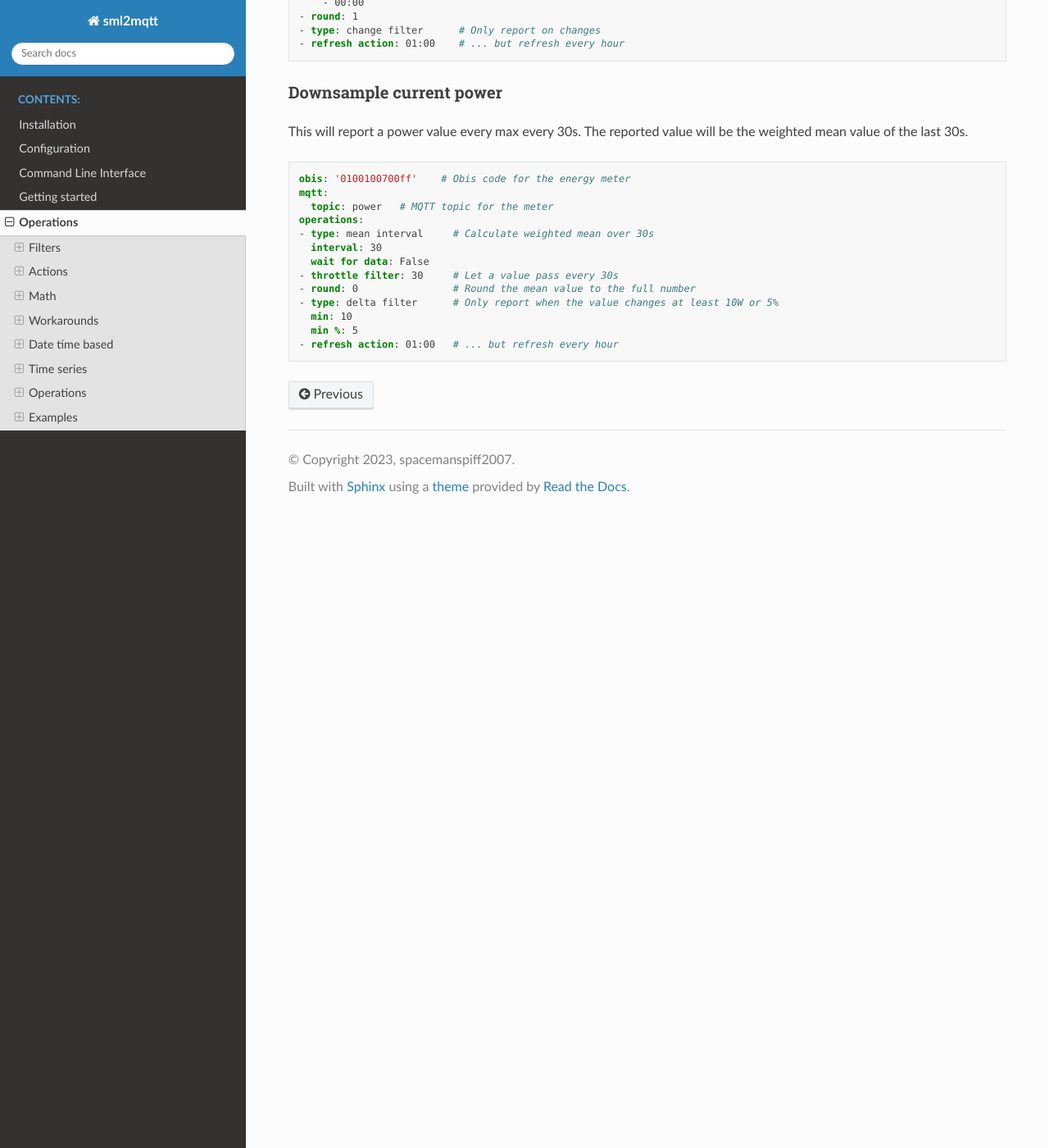
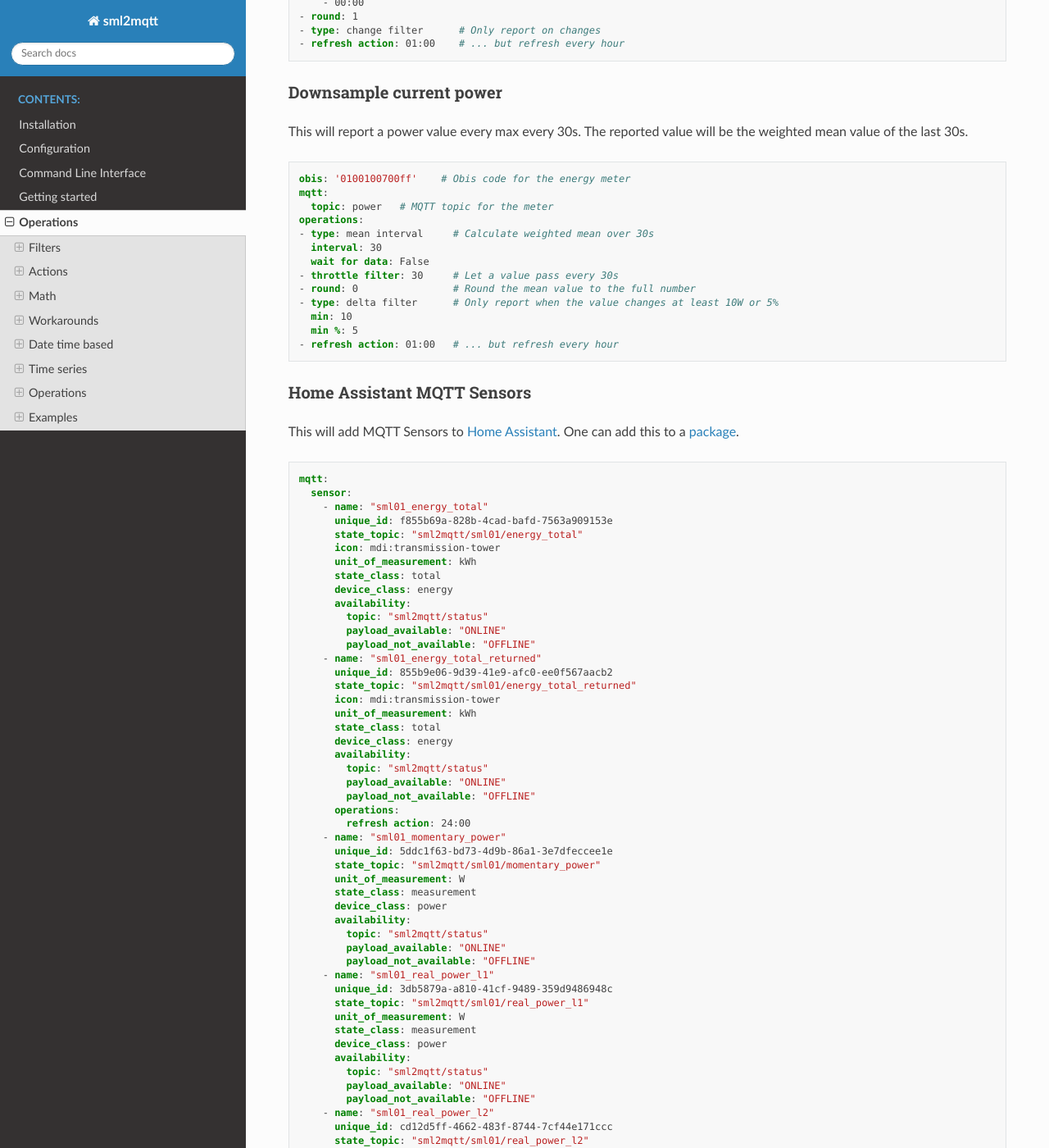
Before and after one commit to spacemanspiff2007/sml2mqtt, a Sphinx documentation site: the page built from docs/operations.rst, in a window 1280 px wide and 1400 px high, scrolled down 6747 px. Shown: the whole window at 82% size. Built offline with Sphinx 7.4.7 and the Read the Docs theme 3.1.0, drawn with Linux system fonts in a browser that asks for light colours; some of the changed text lies outside the part shown.

Commit message:
Add Home Assistant MQTT Sensor Example to operations.rst
Home Assistant MQTT Sensor Example added

```diff
--- a/docs/operations.rst
+++ b/docs/operations.rst
@@ -443,3 +443,108 @@
       min: 10
       min %: 5
     - refresh action: 01:00   # ... but refresh every hour
+
+
+Home Assistant MQTT Sensors
+--------------------------------------
+
+This will add MQTT Sensors to `Home Assistant <https://www.home-assistant.io/>`_. One can add this to a `package <https://www.home-assistant.io/docs/configuration/packages/>`_.
+
+.. code-block:: yaml
+
+   mqtt:
+     sensor:
+       - name: "sml01_energy_total"
+         unique_id: f855b69a-828b-4cad-bafd-7563a909153e
+         state_topic: "sml2mqtt/sml01/energy_total"
+         icon: mdi:transmission-tower
+         unit_of_measurement: kWh
+         state_class: total
+         device_class: energy
+         availability:
+           topic: "sml2mqtt/status"
+           payload_available: "ONLINE"
+           payload_not_available: "OFFLINE"
+       - name: "sml01_energy_total_returned"
+         unique_id: 855b9e06-9d39-41e9-afc0-ee0f567aacb2
+         state_topic: "sml2mqtt/sml01/energy_total_returned"
+         icon: mdi:transmission-tower
+         unit_of_measurement: kWh
+         state_class: total
+         device_class: energy
+         availability:
+           topic: "sml2mqtt/status"
+           payload_available: "ONLINE"
+           payload_not_available: "OFFLINE"
+         operations:
+           refresh action: 24:00
+       - name: "sml01_momentary_power"
+         unique_id: 5ddc1f63-bd73-4d9b-86a1-3e7dfeccee1e
+         state_topic: "sml2mqtt/sml01/momentary_power"
+         unit_of_measurement: W
+         state_class: measurement
+         device_class: power
+         availability:
+           topic: "sml2mqtt/status"
+           payload_available: "ONLINE"
+           payload_not_available: "OFFLINE"
+       - name: "sml01_real_power_l1"
+         unique_id: 3db5879a-a810-41cf-9489-359d9486948c
+         state_topic: "sml2mqtt/sml01/real_power_l1"
+         unit_of_measurement: W
+         state_class: measurement
+         device_class: power
+         availability:
+           topic: "sml2mqtt/status"
+           payload_available: "ONLINE"
+           payload_not_available: "OFFLINE"
+       - name: "sml01_real_power_l2"
+         unique_id: cd12d5ff-4662-483f-8744-7cf44e171ccc
+         state_topic: "sml2mqtt/sml01/real_power_l2"
+         unit_of_measurement: W
+         state_class: measurement
+         device_class: power
+         availability:
+           topic: "sml2mqtt/status"
+           payload_available: "ONLINE"
+           payload_not_available: "OFFLINE"
+       - name: "sml01_real_power_l3"
+         unique_id: d9f37985-65d8-46c8-84c6-c8588e589d62
+         state_topic: "sml2mqtt/sml01/real_power_l3"
+         unit_of_measurement: W
+         state_class: measurement
+         device_class: power
+         availability:
+           topic: "sml2mqtt/status"
+           payload_available: "ONLINE"
+           payload_not_available: "OFFLINE"
+       - name: "sml01_voltage_l1"
+         unique_id: 05ab47a3-3c91-4de1-afe6-af3efd10852a
+         state_topic: "sml2mqtt/sml01/voltage_l1"
+         unit_of_measurement: W
+         state_class: measurement
+         device_class: voltage
+         availability:
+           topic: "sml2mqtt/status"
+           payload_available: "ONLINE"
+           payload_not_available: "OFFLINE"
+       - name: "sml01_voltage_l2"
+         unique_id: 694fb3cd-b9b7-4d08-821a-abaa7766cc76
+         state_topic: "sml2mqtt/sml01/voltage_l2"
+         unit_of_measurement: W
+         state_class: measurement
+         device_class: voltage
+         availability:
+           topic: "sml2mqtt/status"
+           payload_available: "ONLINE"
+           payload_not_available: "OFFLINE"
+       - name: "sml01_voltage_l3"
+         unique_id: b6595e49-c7d9-491e-8947-855e61c987ae
+         state_topic: "sml2mqtt/sml01/voltage_l3"
+         unit_of_measurement: W
+         state_class: measurement
+         device_class: voltage
+         availability:
+           topic: "sml2mqtt/status"
+           payload_available: "ONLINE"
+           payload_not_available: "OFFLINE"
```
